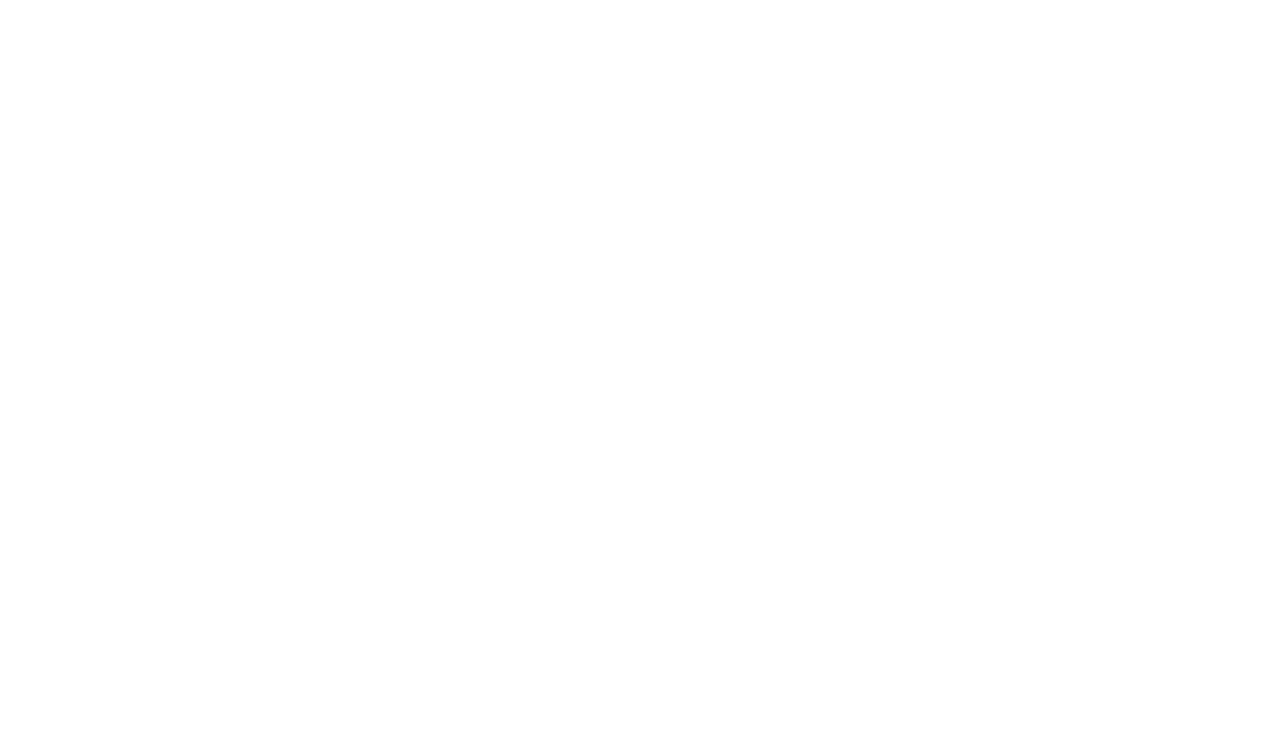
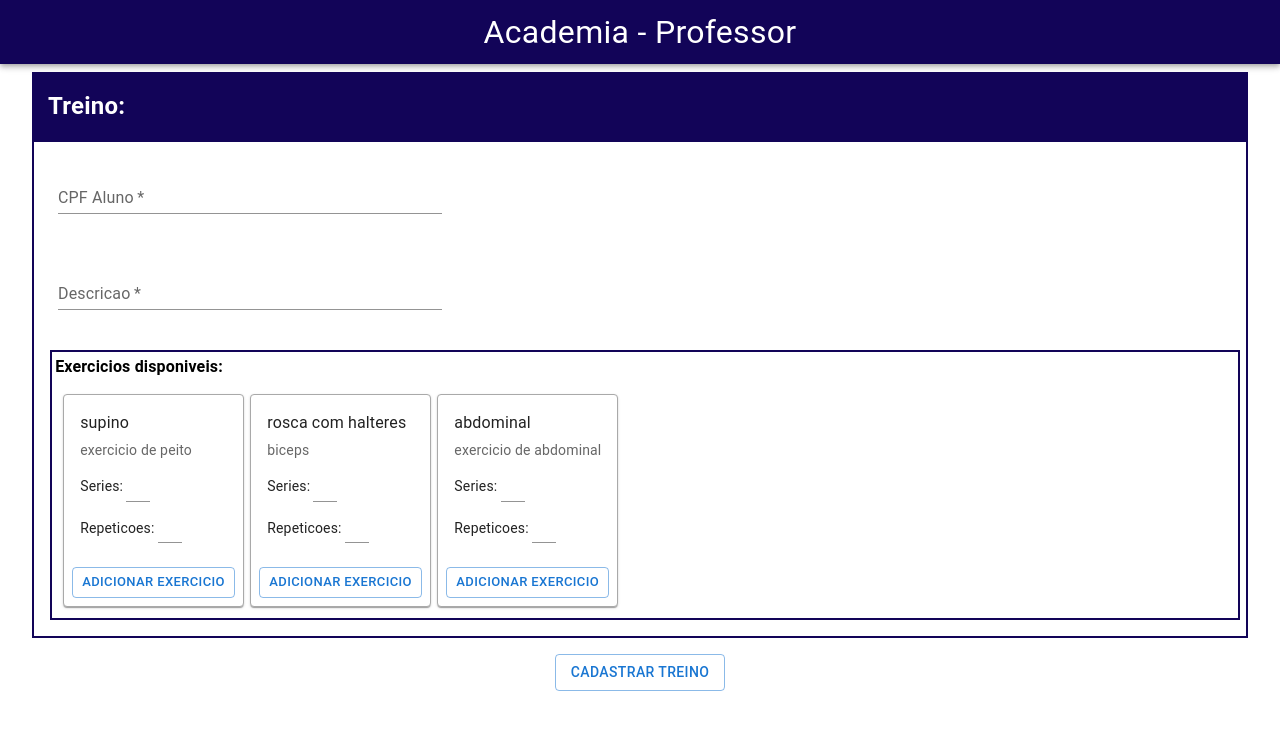
Before and after one commit to vmleroy/TP2-EngSoftware-Front, a React (Create React App) app: page /professor in a window 1280 px wide. Before the commit this address had no page. Shown: the top 730 px of the page. Built offline with nearby package versions, Linux system fonts and the light colour scheme.

Commit message:
Tela professor quase pronta

```diff
--- a/src/App.tsx
+++ b/src/App.tsx
@@ -3,6 +3,7 @@
 
 import Home from "./pages/Home/Home"
 import Medico from './pages/Medico/Medico';
+import Professor from './pages/Professor/Professor';
 
 const App = () => {
   return (
@@ -10,9 +11,10 @@
       <Routes>
         <Route path="/" element={<Home />} />
         <Route path="medico" element={<Medico />} />
+        <Route path="professor" element={<Professor />} />
       </Routes>
     </Router>
-  )
+  );
 }
 
 export default App;
--- a/src/components/Cabecalho/Cabecalho.tsx
+++ b/src/components/Cabecalho/Cabecalho.tsx
@@ -14,7 +14,7 @@
             <Grid sx={{ minWidth: '100vw' }} >
                 <AppBar position='static' sx={{ backgroundColor: '#120458' }}>
                     <Toolbar >
-                        <Typography align='center' sx={{ flexGrow: 1, fontSize: 32 }}> Academia </Typography>
+                        <Typography align='center' sx={{ flexGrow: 1, fontSize: 32 }}> {nomeNoCabecalho} </Typography>
                     </Toolbar>
                 </AppBar>
             </Grid>
--- /dev/null
+++ b/src/components/Cards/ExerciciosProfessorCardItem.tsx
@@ -0,0 +1,55 @@
+import React from 'react';
+import { FC } from 'react';
+
+import { Button, Card, CardActions, CardContent, Grid, TextField, Typography } from '@mui/material';
+
+import ICardExercicioProfessor from '../../interfaces/Cards/ICardExercicioProfessor';
+
+
+const ExercicioProfessorCardItem: FC<ICardExercicioProfessor> = ({
+    _id, nome, descricao, handleClick
+}) => {
+    return (
+        <Card sx={{ maxWidth: 200, border: 1.5, borderColor: "darkgrey", margin: "0.2rem" }}>
+            <CardContent>
+                <Typography gutterBottom component="div">
+                    {nome}
+                </Typography>
+                <Typography variant="body2" color="text.secondary">
+                    {descricao}
+                </Typography>
+                <Grid container direction='row'>
+                    <Typography variant="body2" sx={{ mt: 2 }}>
+                        Series:
+                    </Typography>
+                    <TextField
+                        variant='standard'
+                        sx={{ display: 'flex', alignItems: 'flex-end', width: '1.5rem', mt: '0.6rem', ml: '0.2rem' }}
+                        inputProps={{ min: 0, style: { textAlign: 'center' } }}
+                    />
+                </Grid>
+                <Grid container direction='row'>
+                    <Typography variant="body2" sx={{ mt: 2 }}>
+                        Repeticoes:
+                    </Typography>
+                    <TextField
+                        variant='standard'
+                        sx={{ display: 'flex', alignItems: 'flex-end', width: '1.5rem', mt: '0.6rem', ml: '0.2rem' }}
+                        inputProps={{ min: 0, style: { textAlign: 'center' } }}
+                    />
+                </Grid>
+            </CardContent>
+            <CardActions>
+                <Button
+                    size="small"
+                    variant="outlined"
+                    onClick={() => {handleClick(_id)}}
+                >
+                    Adicionar exercicio
+                </Button>
+            </CardActions>
+        </Card>
+    );
+}
+
+export default ExercicioProfessorCardItem;
--- /dev/null
+++ b/src/components/Pages/Professor/FormularioProfessor.tsx
@@ -0,0 +1,85 @@
+import React from 'react';
+import { FC, useState } from 'react';
+
+import { Grid, Typography } from '@mui/material';
+
+import CampoDeTexto from '../../CamposDeTexto/CampoDeTexto';
+import ExercicioProfessorCardItem from '../../Cards/ExerciciosProfessorCardItem';
+import IExercicio from '../../../interfaces/IExercicio';
+
+interface Props {
+    setCpf: React.Dispatch<React.SetStateAction<string | undefined>>,
+    setDescricao: React.Dispatch<React.SetStateAction<string | undefined>>
+    setExercicio: React.Dispatch<React.SetStateAction<IExercicio[] | undefined>>
+}
+
+const FormularioProfessor: FC<Props> = ({ setCpf, setDescricao, setExercicio }) => {
+
+    const handleCardClique = (id:string) => {
+        // Gera o exercicio e seta ele em "setExercicio" a partir do objeto gerado.
+        console.log(id)
+    }
+
+    return (
+        <>
+            <Grid
+                container
+                width="95%"
+                margin="0.5rem"
+                alignItems="center"
+                direction="row"
+                sx={{ minHeight: "25vh" }}
+            >
+                <Grid item xs={12} sx={{ minHeight: "5vh", backgroundColor: '#120458' }}>
+                    <Typography
+                        sx={{
+                            fontWeight: "600",
+                            fontSize: "1.5rem",
+                            color: 'white',
+                            margin: "1rem"
+                        }}
+                    >
+                        Treino:
+                    </Typography>
+                </Grid>
+                <Grid
+                    container
+                    item
+                    xs={12}
+                    alignItems="left"
+                    direction="column"
+                    sx={{ minHeight: "20vh", border: 2, borderColor: "#120458" }}
+                >
+                    <CampoDeTexto label='CPF Aluno' setValue={setCpf} />
+                    <CampoDeTexto label='Descricao' setValue={setDescricao} />
+                    <Grid
+                        container
+                        item
+                        xs={12}
+                        alignItems="left"
+                        direction="column"
+                        margin={2}
+                        sx={{ width: "93vw", minHeight: "20vh", border: 2, borderColor: "#120458" }}
+                    >
+                        <Typography sx={{
+                            fontWeight: "600",
+                            fontSize: "10",
+                            color: 'black',
+                            margin: "0.2rem"
+                        }}>
+                            Exercicios disponiveis:
+                        </Typography>
+                        <Grid container item xs={12} margin={1} direction='row'>
+                            <ExercicioProfessorCardItem _id='123' nome='supino' descricao='exercicio de peito' handleClick={handleCardClique}/>
+                            <ExercicioProfessorCardItem _id='456' nome='rosca com halteres' descricao='biceps' handleClick={handleCardClique}/>
+                            <ExercicioProfessorCardItem _id='789' nome='abdominal' descricao='exercicio de abdominal' handleClick={handleCardClique}/>
+                        </Grid>
+                    </Grid>
+                </Grid>
+            </Grid>
+        </>
+    );
+
+}
+
+export default FormularioProfessor;
--- /dev/null
+++ b/src/interfaces/Cards/ICardExercicioProfessor.tsx
@@ -0,0 +1,8 @@
+import ITipoExercicio from "../ITipoExercicio";
+
+export default interface ICardExercicioProfessor {
+    _id: string,
+    nome: string,
+    descricao: string,
+    handleClick: (id: string) => void
+}
--- a/src/interfaces/ITreino.tsx
+++ b/src/interfaces/ITreino.tsx
@@ -1,4 +1,4 @@
-import IExercicio from "./IExercicios";
+import IExercicio from "./IExercicio";
 
 export default interface ITreino {
     _id: string,
--- a/src/pages/Medico/Medico.tsx
+++ b/src/pages/Medico/Medico.tsx
@@ -80,7 +80,7 @@
           minHeight: '100vh'
         }}
       >
-        <Cabecalho nomeNoCabecalho='Academia' />
+        <Cabecalho nomeNoCabecalho='Academia - Medico' />
         <FormularioMedico
           setCpf={setCpf} setAltura={setAltura} setPeso={setPeso} setPressaoArterial={setPressaoArterial}
           setPorcentagemGordura={setPorcentagemGordura} setPorcentagemMassaMagra={setPorcentagemMassaMagra}
--- /dev/null
+++ b/src/pages/Professor/Professor.tsx
@@ -0,0 +1,45 @@
+import React from 'react';
+import { useState } from 'react';
+
+import { Button, Grid } from '@mui/material';
+
+import Cabecalho from '../../components/Cabecalho/Cabecalho';
+import FormularioProfessor from '../../components/Pages/Professor/FormularioProfessor';
+import IExercicio from '../../interfaces/IExercicio';
+
+const Professor = ({ }) => {
+
+    const [cpf, setCpfAluno] = useState<string>();
+    const [descricao, setDescricao] = useState<string>();
+    const [exercicio, setExercicio] = useState<IExercicio[]>();
+
+    const handleCliqueBotaoCadastro = ( cpf:string|undefined, descricao:string|undefined, exercicio: IExercicio[]|undefined ) => {
+        console.log(cpf, descricao)
+    }
+
+    return (
+        <>
+            <Grid
+                container
+                item
+                direction='column'
+                alignItems='center'
+                sx={{
+                    minWidth: '100vw',
+                    minHeight: '100vh'
+                }}
+            >
+                <Cabecalho nomeNoCabecalho='Academia - Professor' />
+                <FormularioProfessor setCpf={setCpfAluno} setDescricao={setDescricao} setExercicio={setExercicio} />
+                <Button variant='outlined' sx={{ margin: '0.5rem' }}
+                    onClick={() => handleCliqueBotaoCadastro(cpf, descricao, exercicio)}
+                >
+                    {' '} Cadastrar treino {' '}
+                </Button>
+            </Grid>
+        </>
+    );
+
+}
+
+export default Professor;
```
Also changed, not shown: src/interfaces/IExercicio.tsx (renamed from src/interfaces/IExercicios.tsx).
